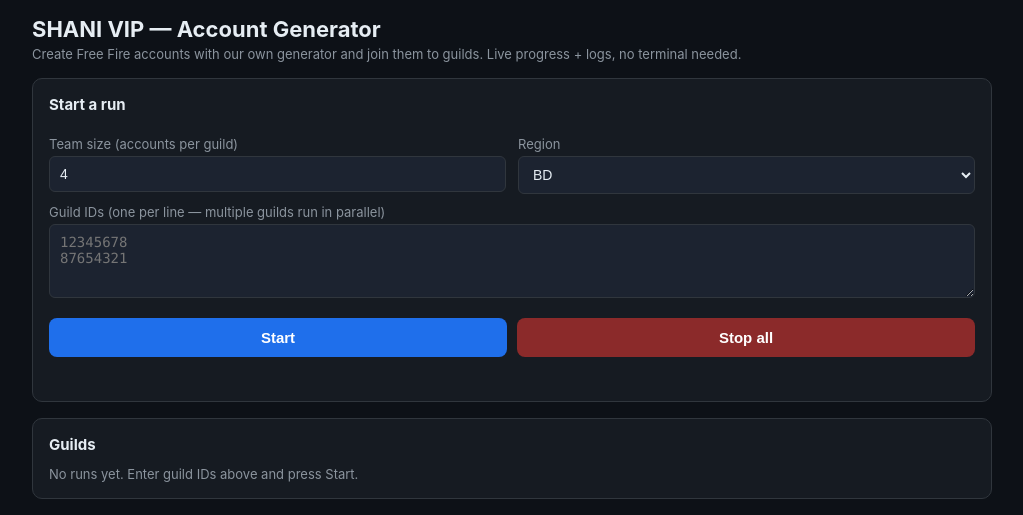
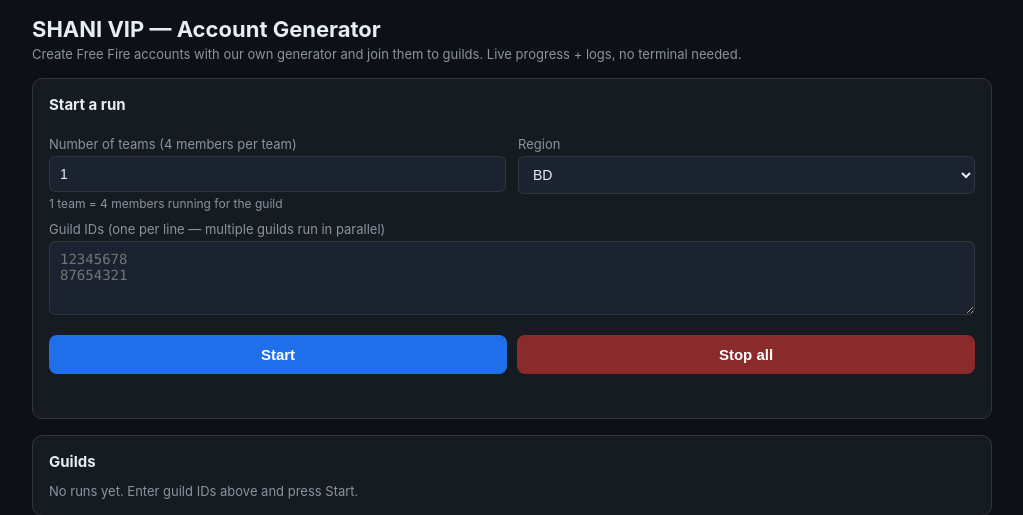
Before and after one commit to shanistoregit4/Guild-glory-cs, a Flask app: page / in a window 1280 px wide. Shown: the top 515 px of the page, without its empty margins (128-1151 px from the left). Run offline with Flask 3, Linux system fonts and the light colour scheme; data that the repository does not hold is empty.

Commit message:
Add files via upload

```diff
--- a/templates/index.html
+++ b/templates/index.html
@@ -47,6 +47,7 @@
   .bar { height: 10px; background: #0d1117; border-radius: 6px; margin-top: 10px; overflow: hidden; }
   .bar > div { height: 100%; background: var(--green); width: 0%; transition: width .4s; }
   .guild .meta { font-size: 12px; color: var(--muted); margin-top: 6px; }
+  .hint { font-size: 12px; color: var(--muted); margin-top: 4px; }
   .guild .err { font-size: 12px; color: var(--red); margin-top: 6px; word-break: break-word; }
   .rmv { background: none; border: 1px solid var(--border); color: var(--muted); padding: 2px 9px; font-size: 12px; border-radius: 6px; cursor: pointer; flex: none; }
   .rmv:hover { color: var(--red); border-color: var(--red); }
@@ -72,8 +73,9 @@
     <h2>Start a run</h2>
     <div class="row">
       <div>
-        <label for="teamSize">Team size (accounts per guild)</label>
-        <input type="number" id="teamSize" value="4" min="1" max="100">
+        <label for="teams">Number of teams (4 members per team)</label>
+        <input type="number" id="teams" value="1" min="1" max="10">
+        <div class="hint" id="teamsHint">1 team = 4 members running for the guild</div>
       </div>
       <div>
         <label for="region">Region</label>
@@ -147,6 +149,11 @@ function renderGuilds(guilds) {
   }
   guildList.innerHTML = guilds.map(g => {
     const pct = g.total ? Math.round(g.created / g.total * 100) : 0;
+    const teams = g.teams || 1;
+    const mpt = g.members_per_team || 4;
+    const members = g.members || g.total || 0;
+    const teamBits = (g.team_created || []).map((c, i) =>
+      "Team " + (i + 1) + ": " + c + "/" + mpt).join(" · ");
     return `<div class="guild" data-gid="${esc(g.guild_id)}">
       <div class="top">
         <span class="gid">${esc(g.guild_id)}</span>
@@ -156,7 +163,10 @@ function renderGuilds(guilds) {
         </span>
       </div>
       <div class="bar"><div style="width:${pct}%"></div></div>
-      <div class="meta">${g.created} / ${g.total} created (${pct}%) &nbsp;·&nbsp; started ${esc(g.started_at || "")}</div>
+      <div class="meta">Teams: ${teams} &nbsp;·&nbsp; Members: ${members} &nbsp;·&nbsp; Created: ${g.created} / ${g.total} (${pct}%) &nbsp;·&nbsp; match: ${esc(g.match_stage || "—")}${g.matched ? " (" + g.matched + " joined)" : ""} &nbsp;·&nbsp; started ${esc(g.started_at || "")}</div>
+      ${teamBits ? `<div class="meta">${esc(teamBits)}</div>` : ""}
+      ${g.match_end ? `<div class="meta">match end: ${esc(g.match_end)}</div>` : ""}
+      ${g.match_error ? `<div class="err">${esc(g.match_error)}</div>` : ""}
       ${g.error ? `<div class="err">${esc(g.error)}</div>` : ""}
     </div>`;
   }).join("");
@@ -170,8 +180,18 @@ async function refreshStatus() {
   } catch (e) { /* ignore transient errors */ }
 }
 
+function updateTeamsHint() {
+  const n = parseInt($("teams").value, 10);
+  $("teamsHint").textContent = (!n || n < 1)
+    ? "Enter 1-10 teams"
+    : n + (n === 1 ? " team" : " teams") + " = " + (n * 4) + " members running for the guild";
+}
+
+$("teams").addEventListener("input", updateTeamsHint);
+updateTeamsHint();
+
 $("startBtn").onclick = async () => {
-  const teamSize = parseInt($("teamSize").value, 10);
+  const teams = parseInt($("teams").value, 10);
   const guildIds = $("guildIds").value.split(/\n/).map(s => s.trim()).filter(Boolean);
   const region = $("region").value;
   setMsg("", "");
@@ -180,7 +200,7 @@ $("startBtn").onclick = async () => {
     const r = await fetch("/api/start", {
       method: "POST",
       headers: {"Content-Type": "application/json"},
-      body: JSON.stringify({team_size: teamSize, guild_ids: guildIds, region: region})
+      body: JSON.stringify({teams: teams, guild_ids: guildIds, region: region})
     });
     const d = await r.json();
     if (!r.ok || !d.ok) {
```
